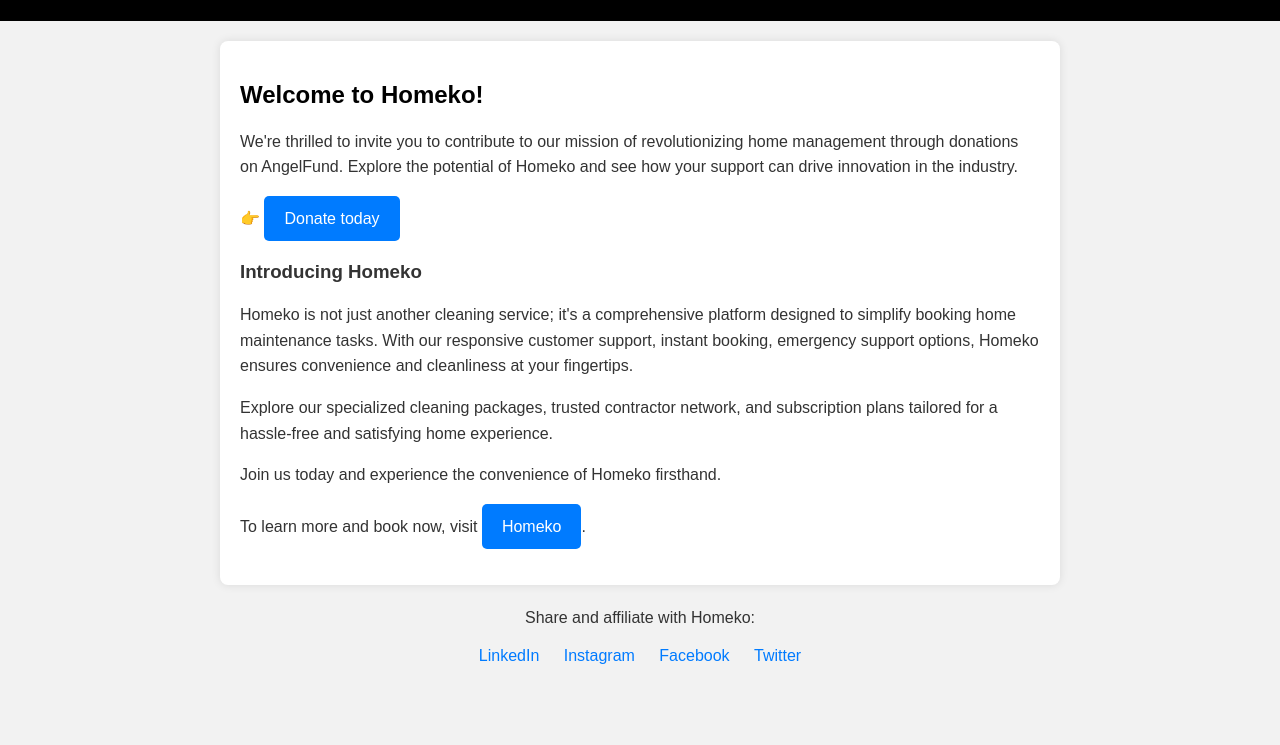
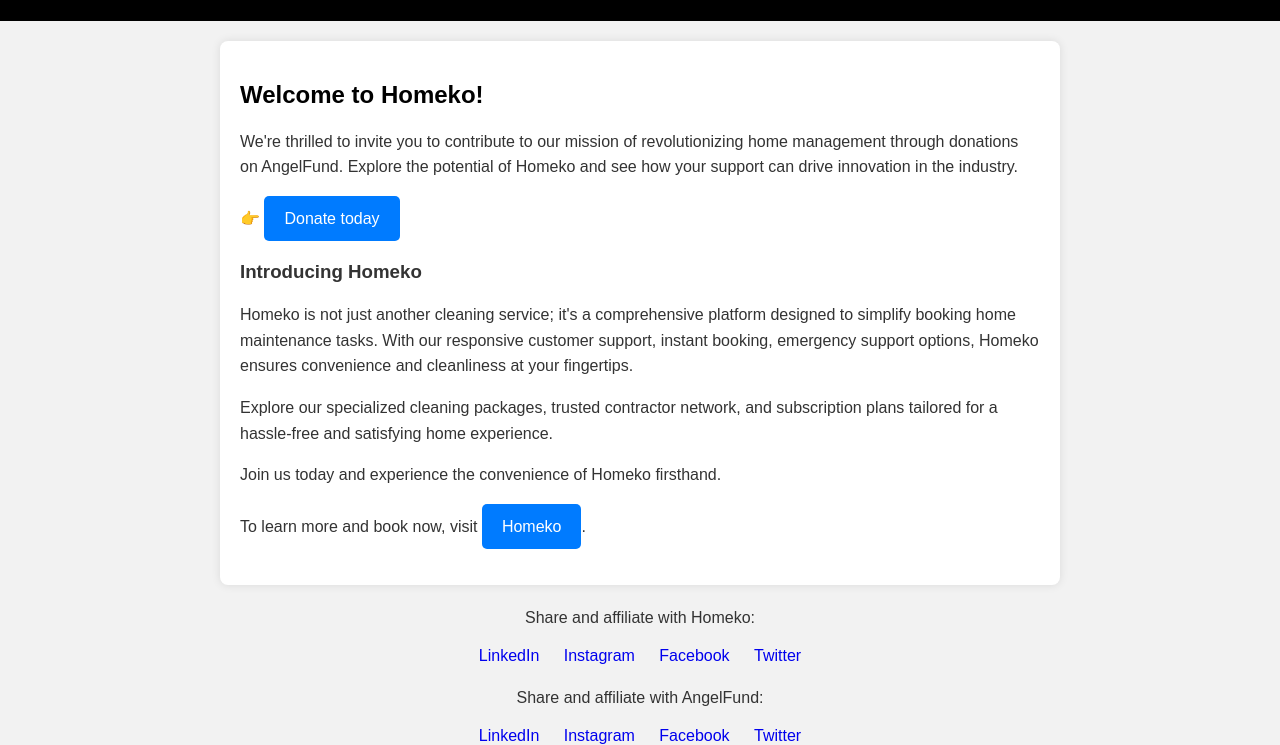
Before and after one commit to adilali097/Affilate-Homeko, a plain HTML site: page index.html in a window 1280 px wide. Shown: the part 100-845 px from the top of the page. Before the commit the page ends 800 px from the top, so only its background shows below. Drawn offline with Linux system fonts and the light colour scheme.

Commit message:
Update index.html

```diff
--- a/index.html
+++ b/index.html
@@ -50,8 +50,10 @@
         .affiliate-link {
             text-align: center;
             margin-top: 20px;
+
         }
         .affiliate-link a {
+            background-color:black:
             color: #007bff;
             text-decoration: none;
             margin: 0 10px;
@@ -84,5 +86,12 @@
         <a href="https://www.facebook.com/sharer/sharer.php?u=https://homeko-com.vercel.app/" target="_blank">Facebook</a>
         <a href="https://twitter.com/intent/tweet?url=https://homeko-com.vercel.app/&text=Check%20out%20Homeko%20-%20Revolutionizing%20Home%20Management" target="_blank">Twitter</a>
     </div>
+    <div class="affiliate-link">
+        <p>Share and affiliate with AngelFund:</p>
+        <a href="https://www.linkedin.com/shareArticle?url=https://angelfund.netlify.app/" target="_blank">LinkedIn</a>
+        <a href="https://www.instagram.com/?url=https://angelfund.netlify.app/" target="_blank">Instagram</a>
+        <a href="https://www.facebook.com/sharer/sharer.php?u=https://angelfund.netlify.app/" target="_blank">Facebook</a>
+        <a href="https://twitter.com/intent/tweet?url=https://angelfund.netlify.app/&text=Support%20AngelFund%20-%20Home%20Services%20Donations" target="_blank">Twitter</a>
+    </div>
 </body>
 </html>
```
